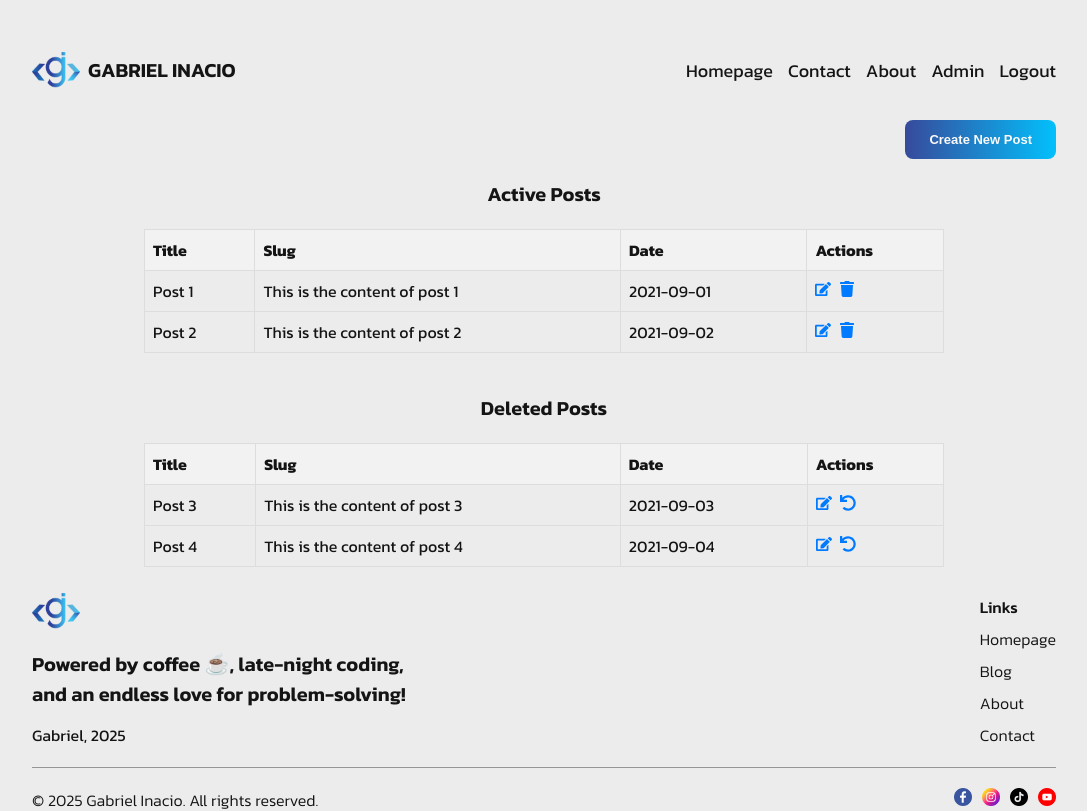
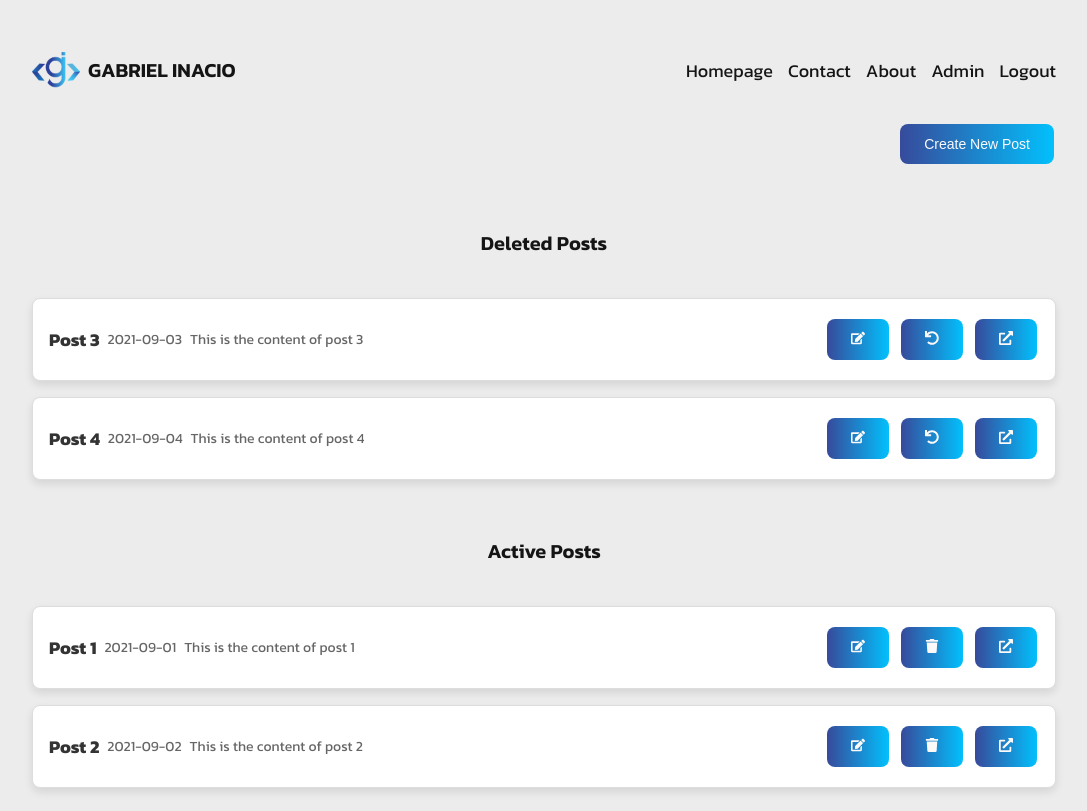
Before and after one commit to gabrielinaciosouza/blog, a Next.js app in the folder blog-web/: page /admin in a window 1280 px wide. Shown: the top 811 px of the page, without its empty margins (96-1183 px from the left). Built offline with nearby package versions, Linux system fonts and the light colour scheme.

Commit message:
feat: refactor admin page to use PostTile component for displaying posts and enhance styling

```diff
--- a/blog-web/src/app/admin/admin.module.css
+++ b/blog-web/src/app/admin/admin.module.css
@@ -9,26 +9,6 @@
     display: flex;
     justify-content: flex-end;
     margin-bottom: 20px;
-}
-
-.createButton {
-    background: linear-gradient(to right, #374a9b, #02c0fc);
-    border-radius: 8px;
-    border: none;
-    color: #fcf9f9;
-    padding: 12px 24px;
-    text-align: center;
-    text-decoration: none;
-    display: inline-block;
-    font-size: 13px;
-    font-weight: bold;
-    cursor: pointer;
-    transition: transform 0.2s ease, background-color 0.2s ease;
-}
-
-.createButton:hover {
-    transform: scale(1.05);
-    background-color: #02a0e0;
 }
 
 .adminTable {
@@ -86,11 +66,14 @@
 
 .deletedPostsHeader {
     margin-top: 40px;
+    margin-bottom: 40px;
     font-weight: 600;
     font-size: 20px;
 }
 
 .activePosts {
+    margin-top: 40px;
+    margin-bottom: 40px;
     font-size: 20px;
     font-weight: 600;
 }
@@ -99,11 +82,6 @@
 @media (max-width: 768px) {
     .adminTable th, .adminTable td {
         padding: 6px;
-        font-size: 12px;
-    }
-
-    .createButton {
-        padding: 10px 20px;
         font-size: 12px;
     }
 
@@ -131,11 +109,6 @@
         font-size: 10px;
     }
 
-    .createButton {
-        padding: 8px 16px;
-        font-size: 10px;
-    }
-
     .iconButton {
         font-size: 12px;
         margin-right: 2px;
--- a/blog-web/src/app/admin/page.tsx
+++ b/blog-web/src/app/admin/page.tsx
@@ -2,20 +2,21 @@
 
 import React, { useState } from 'react';
 import styles from './admin.module.css';
-import { FaEdit, FaTrash, FaUndo } from 'react-icons/fa';
+import PostTile from '@/components/postTile/PostTile';
 import Post from '@/models/post';
 import { useRouter } from 'next/navigation';
+import Button from '@/components/button/Button';
 
 const AdminPage = () => {
     const router = useRouter();
     const [posts, setPosts] = useState<Post[]>([
-        new Post("1", 'Post 1', 'post-1', '2021-09-01', 'This is the content of post 1'),
-        new Post("2", 'Post 2', 'post-2', '2021-09-02', 'This is the content of post 2'),
+        new Post("1", 'Post 1', 'post-1', '2021-09-01', 'This is the content of post 1', 'coverImage.jpg'),
+        new Post("2", 'Post 2', 'post-2', '2021-09-02', 'This is the content of post 2', 'coverImage.jpg'),
     ]);
 
     const [deletedPosts, setDeletedPosts] = useState<Post[]>([
-        new Post("3", 'Post 3', 'post-3', '2021-09-03', 'This is the content of post 3'),
-        new Post("4", 'Post 4', 'post-4', '2021-09-04', 'This is the content of post 4'),
+        new Post("3", 'Post 3', 'post-3', '2021-09-03', 'This is the content of post 3', 'coverImage.jpg'),
+        new Post("4", 'Post 4', 'post-4', '2021-09-04', 'This is the content of post 4', 'coverImage.jpg'),
     ]);
 
     const handleEdit = (id: string) => {
@@ -50,64 +51,28 @@ const AdminPage = () => {
     return (
         <div className={styles.adminContainer}>
             <div className={styles.buttonContainer}>
-                <button className={styles.createButton} onClick={handleCreateNewPost}>Create New Post</button>
+                <Button className={styles.createButton} onClick={handleCreateNewPost}>Create New Post</Button>
             </div>
+            <div className={styles.deletedPostsHeader}>Deleted Posts</div>
+            {deletedPosts.map(post => (
+                <PostTile
+                    key={post.postId}
+                    post={post}
+                    onEdit={handleEdit}
+                    onRestore={handleRestore}
+                    onOpen={() => router.push(`/post/${post.slug}`)}
+                />
+            ))}
             <div className={styles.activePosts}>Active Posts</div>
-            <table className={styles.adminTable}>
-                <thead>
-                    <tr>
-                        <th>Title</th>
-                        <th className={styles.slugColumn}>Slug</th>
-                        <th>Date</th>
-                        <th>Actions</th>
-                    </tr>
-                </thead>
-                <tbody>
-                    {posts.map(post => (
-                        <tr key={post.postId} className={styles.tableRow} onClick={() => handleEdit(post.postId)}>
-                            <td>{post.title}</td>
-                            <td className={styles.slugColumn}>{post.slug}</td>
-                            <td>{post.creationDate}</td>
-                            <td className={styles.actionsColumn}>
-                                <button className={styles.iconButton} onClick={(e) => { e.stopPropagation(); handleEdit(post.postId); }}>
-                                    <FaEdit />
-                                </button>
-                                <button className={styles.iconButton} onClick={(e) => { e.stopPropagation(); handleDelete(post.postId); }}>
-                                    <FaTrash />
-                                </button>
-                            </td>
-                        </tr>
-                    ))}
-                </tbody>
-            </table>
-            <div className={styles.deletedPostsHeader}>Deleted Posts</div>
-            <table className={styles.adminTable}>
-                <thead>
-                    <tr>
-                        <th>Title</th>
-                        <th className={styles.slugColumn}>Slug</th>
-                        <th>Date</th>
-                        <th>Actions</th>
-                    </tr>
-                </thead>
-                <tbody>
-                    {deletedPosts.map(post => (
-                        <tr key={post.postId} className={styles.tableRow} onClick={() => handleEdit(post.postId)}>
-                            <td>{post.title}</td>
-                            <td className={styles.slugColumn}>{post.slug}</td>
-                            <td>{post.creationDate}</td>
-                            <td className={styles.actionsColumn}>
-                                <button className={styles.iconButton} onClick={(e) => { e.stopPropagation(); handleEdit(post.postId); }}>
-                                    <FaEdit />
-                                </button>
-                                <button className={styles.iconButton} onClick={(e) => { e.stopPropagation(); handleRestore(post.postId); }}>
-                                    <FaUndo />
-                                </button>
-                            </td>
-                        </tr>
-                    ))}
-                </tbody>
-            </table>
+            {posts.map(post => (
+                <PostTile
+                    key={post.postId}
+                    post={post}
+                    onEdit={handleEdit}
+                    onDelete={handleDelete}
+                    onOpen={() => router.push(`/post/${post.slug}`)}
+                />
+            ))}
         </div>
     );
 };
--- a/blog-web/src/components/button/button.module.css
+++ b/blog-web/src/components/button/button.module.css
@@ -24,3 +24,17 @@
     cursor: not-allowed;
     opacity: 0.6;
 }
+
+@media (max-width: 768px) {
+    .button {
+        padding: 10px 20px;
+        font-size: 12px;
+    }
+}
+
+@media (max-width: 480px) {
+    .button {
+        padding: 8px 16px;
+        font-size: 10px;
+    }
+}
--- /dev/null
+++ b/blog-web/src/components/postTile/PostTile.tsx
@@ -0,0 +1,49 @@
+import React from 'react';
+import { FaEdit, FaTrash, FaUndo, FaExternalLinkAlt } from 'react-icons/fa';
+import Post from '@/models/post';
+import styles from './postTile.module.css';
+import Button from '../button/Button';
+
+interface PostTileProps {
+    post: Post;
+    onEdit?: (id: string) => void;
+    onDelete?: (id: string) => void;
+    onRestore?: (id: string) => void;
+    onOpen?: (id: string) => void;
+}
+
+const PostTile: React.FC<PostTileProps> = ({ post, onEdit, onDelete, onRestore, onOpen }) => {
+    return (
+        <div className={styles.postTile}>
+            <div className={styles.postContent}>
+                <h3>{post.title}</h3>
+                <p>{post.creationDate}</p>
+                <p>{post.slug}</p>
+            </div>
+            <div className={styles.actions}>
+                {onEdit && (
+                    <Button className={styles.iconButton} onClick={() => { onEdit(post.postId); }}>
+                        <FaEdit />
+                    </Button>
+                )}
+                {onDelete && (
+                    <Button className={styles.iconButton} onClick={() => { onDelete(post.postId); }}>
+                        <FaTrash />
+                    </Button>
+                )}
+                {onRestore && (
+                    <Button className={styles.iconButton} onClick={() => { onRestore(post.postId); }}>
+                        <FaUndo />
+                    </Button>
+                )}
+                {onOpen && (
+                    <Button className={styles.iconButton} onClick={() => { onOpen(post.postId); }}>
+                        <FaExternalLinkAlt />
+                    </Button>
+                )}
+            </div>
+        </div>
+    );
+};
+
+export default PostTile;
--- /dev/null
+++ b/blog-web/src/components/postTile/postTile.module.css
@@ -0,0 +1,73 @@
+.postTile {
+    display: flex;
+    justify-content: space-between;
+    align-items: center;
+    padding: 16px;
+    border: 1px solid #ddd;
+    border-radius: 8px;
+    margin-bottom: 16px;
+    background-color: #fff;
+    box-shadow: 0 4px 8px rgba(0, 0, 0, 0.1);
+    transition: transform 0.2s ease, box-shadow 0.2s ease;
+    width: 100%;
+}
+
+.postTile:hover {
+    transform: translateY(-4px);
+    box-shadow: 0 8px 16px rgba(0, 0, 0, 0.2);
+}
+
+.postContent {
+    display: flex;
+    flex-direction: row;
+    align-items: center;
+    gap: 8px;
+    flex-grow: 1;
+    margin-right: 16px;
+    flex-wrap: wrap;
+}
+
+.postContent h3 {
+    margin: 0;
+    font-size: 18px;
+    color: #333;
+}
+
+.postContent p {
+    margin: 0;
+    font-size: 14px;
+    color: #666;
+}
+
+.actions {
+    display: flex;
+    gap: 8px;
+}
+
+.iconButton {
+    background: none;
+    border: none;
+    cursor: pointer;
+    color: #007bff;
+    font-size: 18px;
+    transition: color 0.2s ease;
+}
+
+.iconButton:hover {
+    color: #0056b3;
+}
+
+@media (max-width: 768px) {
+    .postTile {
+        flex-direction: column;
+        align-items: flex-start;
+    }
+
+    .postContent {
+        margin-bottom: 8px;
+    }
+
+    .actions {
+        justify-content: flex-start;
+    }
+}
```
